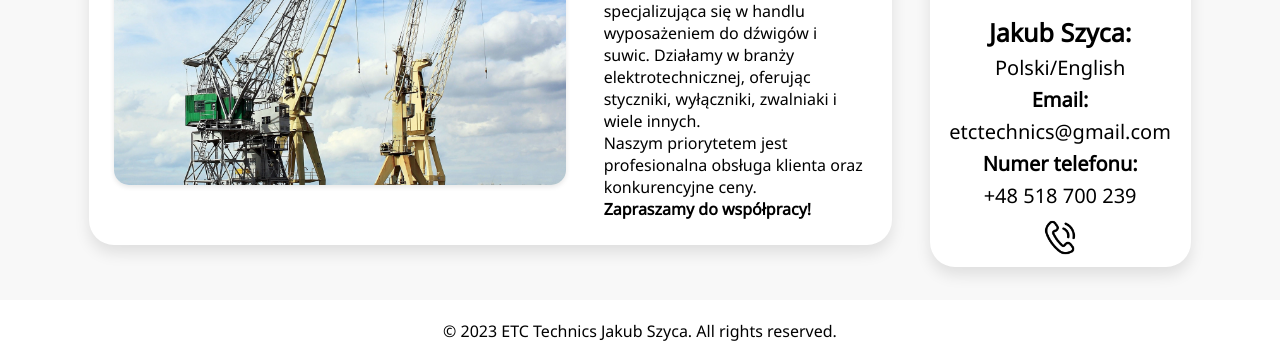
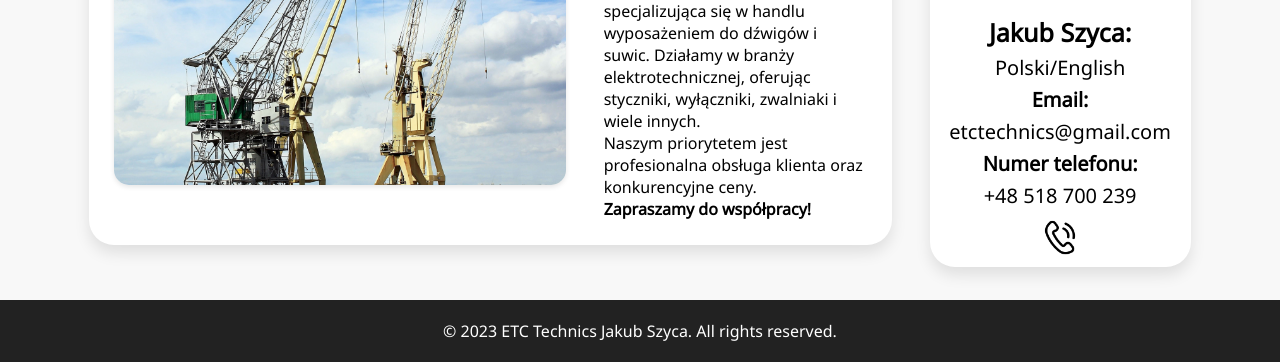
Before and after one commit to hopeYu87/etc_strona, a plain HTML site: page ETC strona/index.html in a window 1280 px wide. Shown: the part 679-1041 px from the top of the page. Drawn offline with Linux system fonts and the light colour scheme.

Commit message:
footer color changed

```diff
--- a/ETC strona/style.css
+++ b/ETC strona/style.css
@@ -193,8 +193,9 @@ footer {
   display: flex;
   justify-content:center;
   padding: 20px;
-  background-color: #fff;
+  background-color: #222222;
   text-align: center;
+  color: white;
 }
 
 .kontakt {
```
